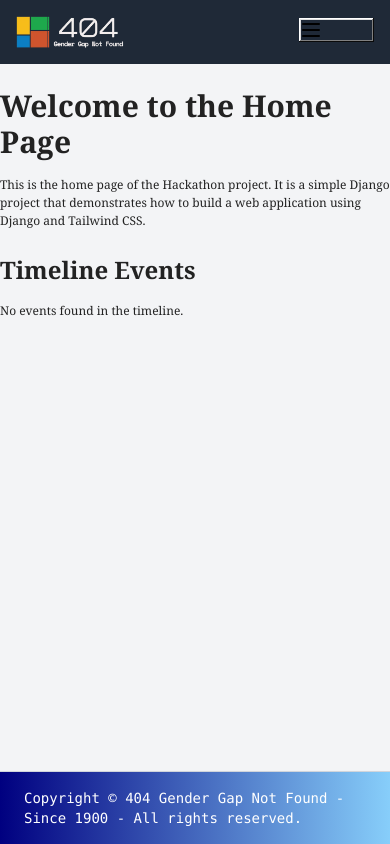
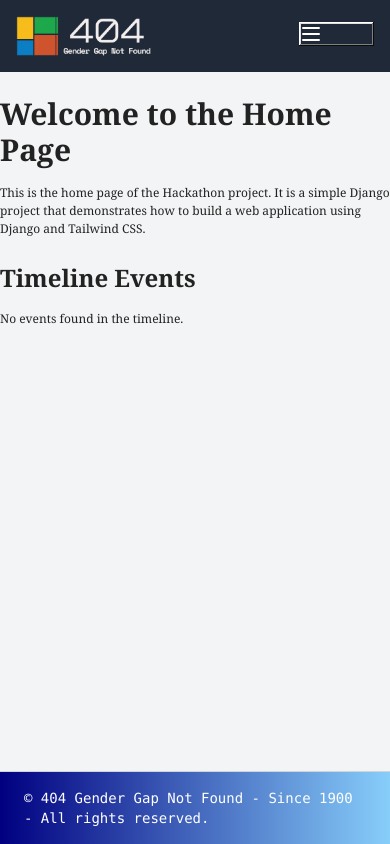
Before and after one commit to tgrey2024/2503-hackathon-team1, a Django app: page / in a window 390 px wide. Run offline with Django 5.2, Linux system fonts and the light colour scheme; data that the repository does not hold is empty; some libraries are stand-ins or nearby versions.

Commit message:
Update header layout and improve mobile navigation styling

```diff
--- a/templates/base.html
+++ b/templates/base.html
@@ -21,16 +21,16 @@
       <!-- Logo / Site Title -->
       <div class="flex items-center">
         <a href="{% url 'home' %}" class="flex items-center">
-          <img src="{% static 'images/logo.webp' %}" alt="Hackathon Logo" class="h-8 w-auto mr-2">
+          <img src="{% static 'images/logo.webp' %}" alt="Hackathon Logo" class="h-10 w-auto max-w-full max-h-full object-contain mr-2">
         </a>
       </div>
 
       <!-- Horizontal Nav (hidden on mobile, shown on md+) -->
       <nav class="hidden md:flex space-x-4">
         <a href="{% url 'home' %}" class="px-4 py-2 border border-gray-700 rounded-md hover:text-gray-300">Home</a>
+        <a href="{% url 'about' %}" class="px-4 py-2 border border-gray-700 rounded-md hover:text-gray-300">About Us</a>
         <a href="{% url 'timeline' %}" class="px-4 py-2 border border-gray-700 rounded-md hover:text-gray-300">Timeline</a>
         <a href="{% url 'mentors:mentor_list' %}" class="px-4 py-2 border border-gray-700 rounded-md hover:text-gray-300">Mentors</a>
-        <a href="{% url 'about' %}" class="px-4 py-2 border border-gray-700 rounded-md hover:text-gray-300">Team</a>
         {% if user.is_authenticated %}
           <a href="{% url 'account_logout' %}" class="px-4 py-2 border border-gray-700 rounded-md hover:text-gray-300">Logout</a>
           <a href="{% url 'account_change_password' %}" class="px-4 py-2 border border-gray-700 rounded-md hover:text-gray-300">Change Password</a>
@@ -41,10 +41,10 @@
       </nav>
 
       <!-- Mobile Menu Button + Dropdown (shown on mobile, hidden on md+) -->
-      <div class="md:hidden relative">
+      <div class="md:hidden relative z-10">
         <!-- Burger button -->
         <button id="navbar-burger" class="focus:outline-none" aria-label="Open Menu">
-          <svg class="w-6 h-6 text-black" fill="none" stroke="currentColor" stroke-width="2"
+          <svg class="w-6 h-6 text-white" fill="none" stroke="currentColor" stroke-width="2"
                viewBox="0 0 24 24" stroke-linecap="round" stroke-linejoin="round">
             <path d="M4 6h16M4 12h16M4 18h16"></path>
           </svg>
@@ -52,11 +52,10 @@
 
         <!-- Dropdown menu -->
         <div id="navbar-dropdown"
-             class="hidden absolute right-0 mt-2 w-48 bg-white text-black border border-black">
+             class="hidden absolute right-0 mt-2 w-48 bg-white text-black border border-gray-200 rounded-md shadow-lg z-10">
           <a href="{% url 'home' %}" class="block px-4 py-2 hover:bg-gray-100">Home</a>
+          <a href="{% url 'about' %}" class="block px-4 py-2 hover:bg-gray-100">About Us</a>
           <a href="{% url 'timeline' %}" class="block px-4 py-2 hover:bg-gray-100">Timeline</a>
-          <a href="{% url 'mentors:mentor_list' %}" class="block px-4 py-2 hover:bg-gray-100">Mentors</a>
-          <a href="{% url 'about' %}" class="block px-4 py-2 hover:bg-gray-100">Team</a>
           {% if user.is_authenticated %}
             <a href="{% url 'account_logout' %}" class="block px-4 py-2 hover:bg-gray-100">Logout</a>
             <a href="{% url 'account_change_password' %}" class="block px-4 py-2 hover:bg-gray-100">Change Password</a>
@@ -69,7 +68,6 @@
     </div>
   </header>
 
-
   <!-- Main Content Area -->
   <main class="flex-1 bg-gray-100">
     <div class="max-w-7xl mx-auto py-6 sm:px-6 lg:px-8">
@@ -78,7 +76,7 @@
   </main>
   <footer class="footer footer-center border-t border-gray-300 shadow-md px-6 py-4 font-mono text-sm mt-auto" style="background: linear-gradient(to right, #000080, #87CEFA); color: white;">
     <aside>
-      <p>Copyright &copy; 404 Gender Gap Not Found - Since 1900 - All rights reserved.</p>
+      <p>&copy; 404 Gender Gap Not Found - Since 1900 - All rights reserved.</p>
     </aside>
   </footer>
   {% block javascript %}
```
